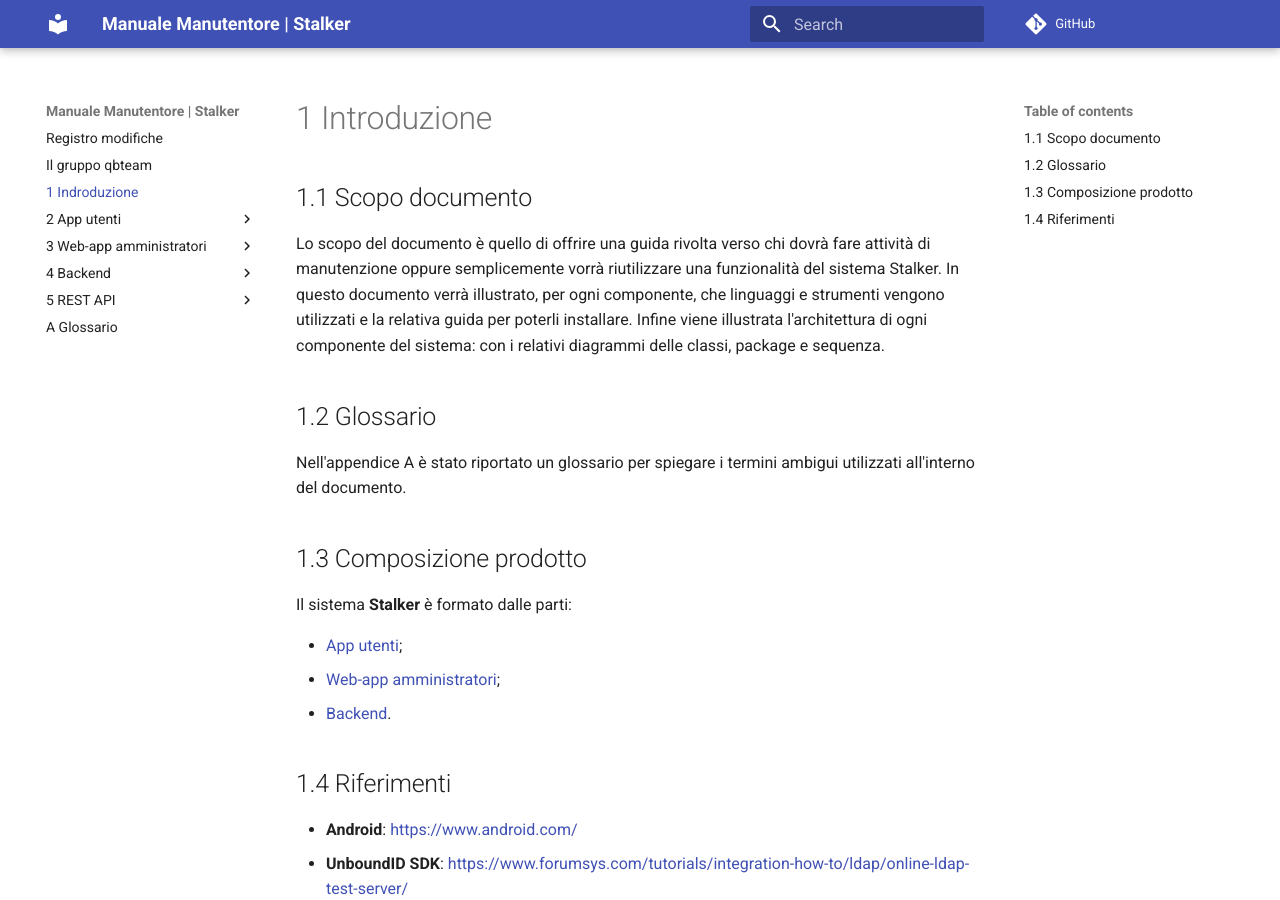
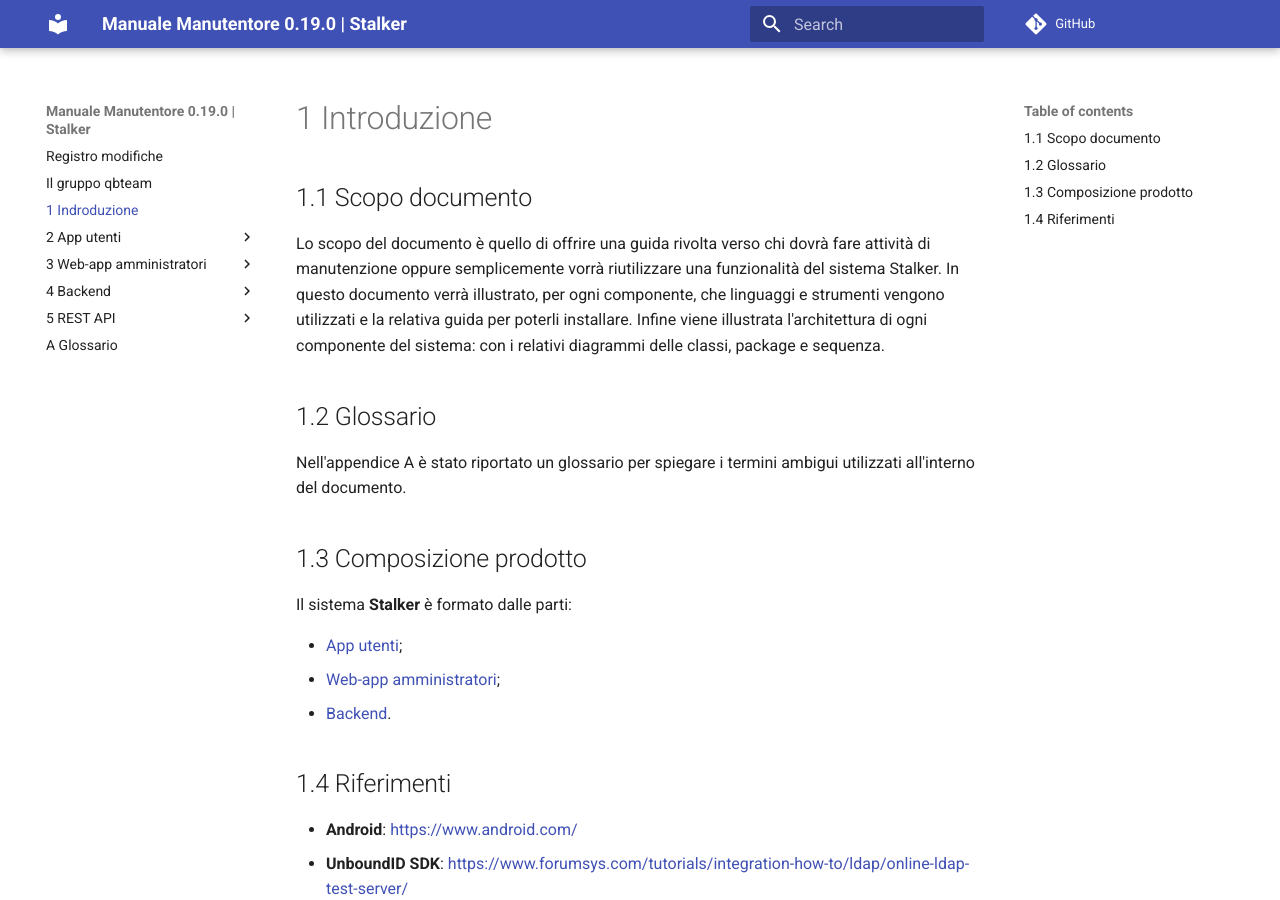
Before and after one commit to qb-team/Stalker-ManualeManutentore, an MkDocs documentation site: the page built from docs/index.md, in a window 1280 px wide and 900 px high. Built offline with MkDocs 1.6.1 and Material for MkDocs 9.7.7, drawn with Linux system fonts in a browser that asks for light colours; comment, search, counter and statistics services are not loaded.

Commit message:
Aggiunta versione

```diff
--- a/mkdocs.yml
+++ b/mkdocs.yml
@@ -1,4 +1,4 @@
-site_name: Manuale Manutentore | Stalker
+site_name: Manuale Manutentore 0.19.0 | Stalker
 repo_url: https://github.com/qb-team/Stalker-Documentazione/
 
 theme:
```
